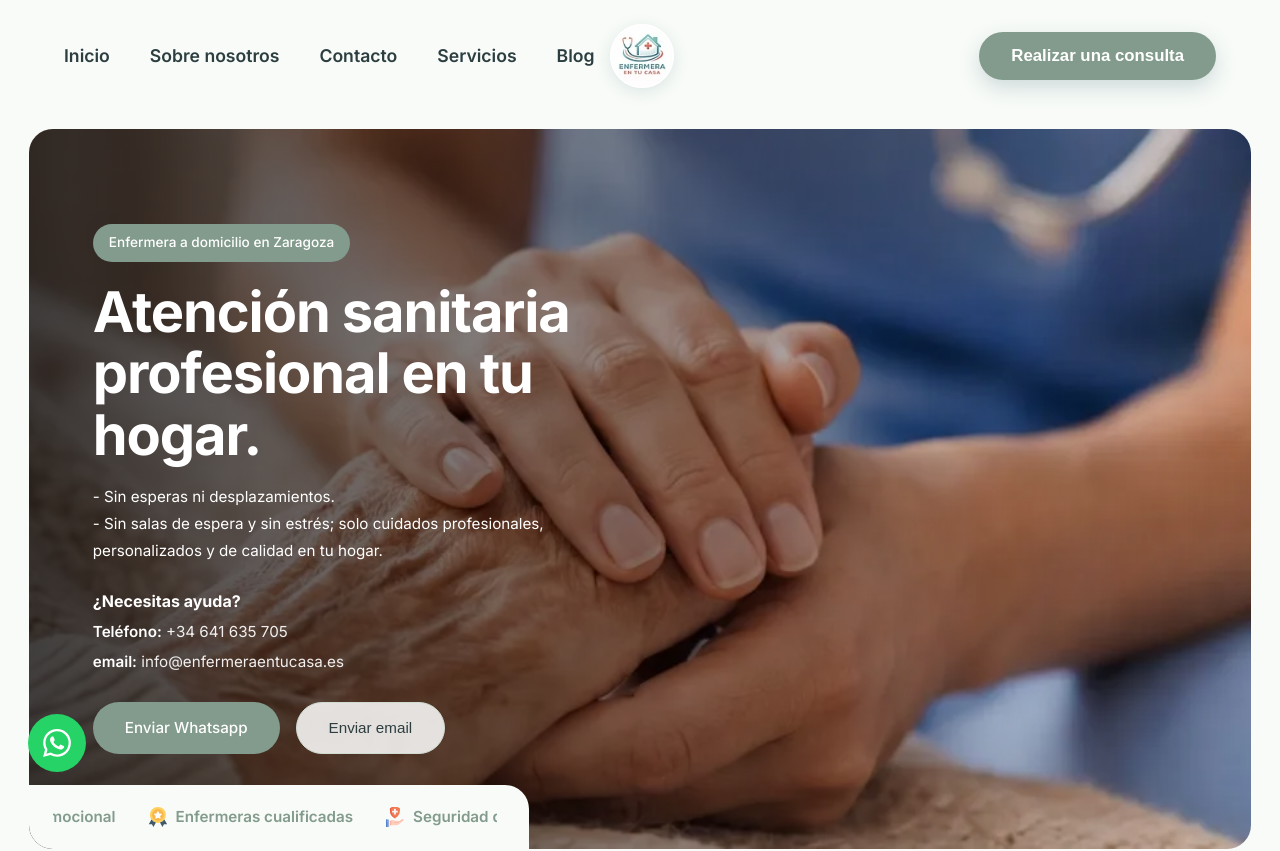
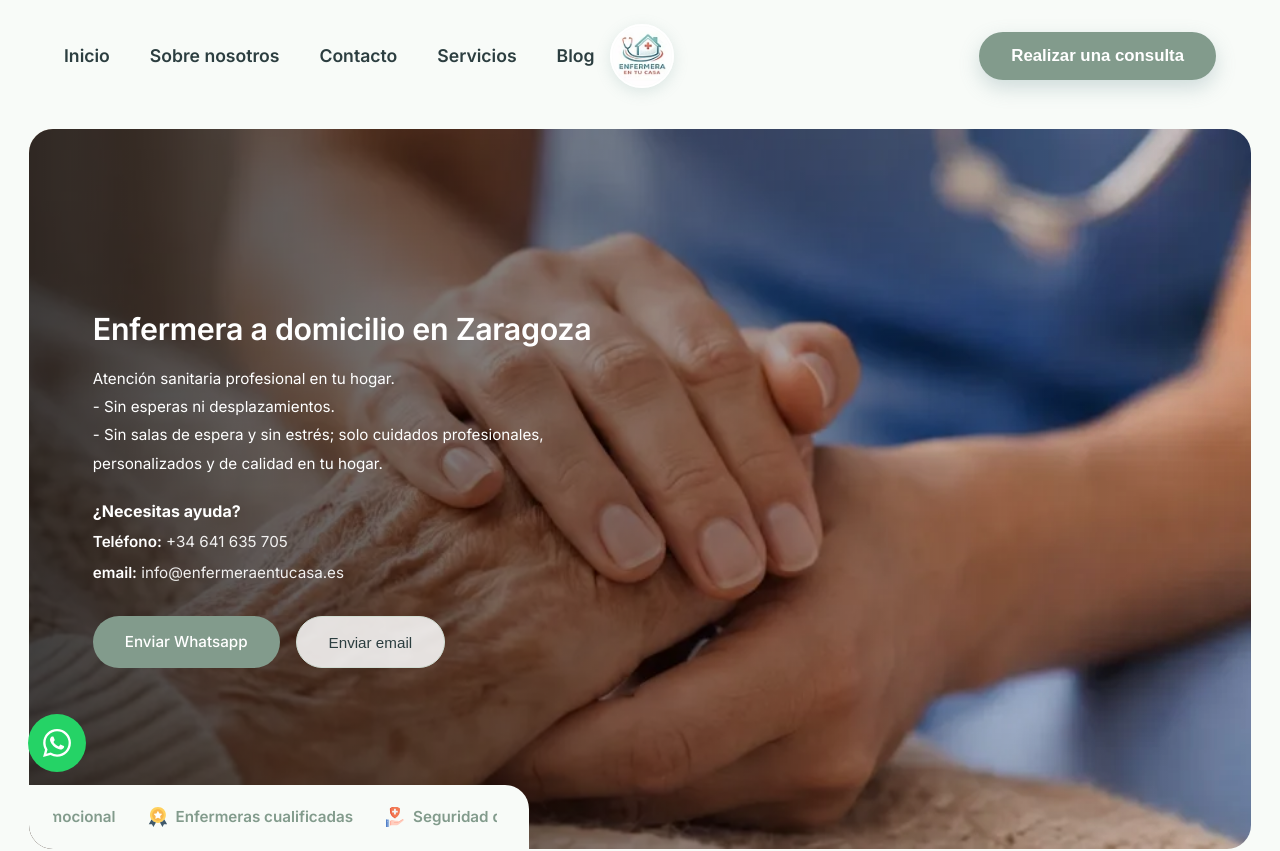
Before and after one commit to lauraenfermea/enfermeraentucasa, a Next.js app: page / in a window 1280 px wide. Shown: the top 851 px of the page. Built offline with nearby package versions, Linux system fonts and the light colour scheme; a web font is replaced by a local one.

Commit message:
feat: hero - plain heading layout, all white text

```diff
--- a/src/app/globals.css
+++ b/src/app/globals.css
@@ -199,7 +199,7 @@
   .hero-overlay {
     position: absolute;
     inset: 0;
-    background: linear-gradient(135deg, rgba(0,0,0,0.72) 0%, rgba(0,0,0,0.45) 60%, rgba(0,0,0,0.2) 100%);
+    background: linear-gradient(135deg, rgba(0,0,0,0.68) 0%, rgba(0,0,0,0.50) 50%, rgba(0,0,0,0.25) 100%);
     z-index: 1;
   }
   .hero-content {
@@ -229,6 +229,25 @@
     margin-bottom: 1rem;
     letter-spacing: -0.02em;
   }
+  /* Plain heading - no badge */
+  .hero-heading {
+    font-family: var(--font-sans);
+    font-size: clamp(1.35rem, 3vw, 1.9rem);
+    font-weight: 600;
+    color: white !important;
+    margin-bottom: 1rem;
+    line-height: 1.3;
+    letter-spacing: -0.01em;
+  }
+  /* Body text block */
+  .hero-body {
+    font-size: 0.95rem;
+    line-height: 1.85;
+    color: white !important;
+    margin-bottom: 1.1rem;
+    max-width: 560px;
+  }
+  .hero-body p { margin: 0; color: white !important; }
   .hero-text {
     font-size: 0.95rem;
     line-height: 1.8;
--- a/src/components/Hero.jsx
+++ b/src/components/Hero.jsx
@@ -12,12 +12,7 @@
           <img
             src="/assets/hero_bg.webp"
             alt="Enfermera a domicilio"
-            style={{
-              width: '100%',
-              height: '100%',
-              objectFit: 'cover',
-              objectPosition: 'center'
-            }}
+            style={{ width: '100%', height: '100%', objectFit: 'cover', objectPosition: 'center' }}
           />
           <div className="hero-overlay" />
         </div>
@@ -29,24 +24,25 @@
             transition={{ duration: 0.8 }}
             style={{ maxWidth: '620px' }}
           >
-            <div className="hero-badge">Enfermera a domicilio en Zaragoza</div>
+            {/* Heading */}
+            <h1 className="hero-heading">Enfermera a domicilio en Zaragoza</h1>
 
-            <h1 className="hero-title">
-              Atención sanitaria profesional en tu hogar.
-            </h1>
+            {/* Body text */}
+            <div className="hero-body">
+              <p>Atención sanitaria profesional en tu hogar.</p>
+              <p>- Sin esperas ni desplazamientos.</p>
+              <p>- Sin salas de espera y sin estrés; solo cuidados profesionales, personalizados y de calidad en tu hogar.</p>
+            </div>
 
-            <ul className="hero-text">
-              <li>- Sin esperas ni desplazamientos.</li>
-              <li>- Sin salas de espera y sin estrés; solo cuidados profesionales, personalizados y de calidad en tu hogar.</li>
-            </ul>
-
+            {/* Contact */}
             <div className="hero-contact">
               <p className="hero-help">¿Necesitas ayuda?</p>
-              <p><span className="hero-contact-label">Teléfono:</span> +34 641 635 705</p>
+              <p><span className="hero-contact-label">Teléfono:</span>  +34 641 635 705</p>
               <p><span className="hero-contact-label">email:</span> <a href="mailto:info@enfermeraentucasa.es">info@enfermeraentucasa.es</a></p>
             </div>
 
-            <div style={{ display: 'flex', gap: '1rem', flexWrap: 'wrap', marginTop: '1.5rem' }}>
+            {/* Buttons */}
+            <div style={{ display: 'flex', gap: '1rem', flexWrap: 'wrap', marginTop: '1.75rem' }}>
               <motion.a
                 href="https://wa.me/34641635705"
                 target="_blank"
```
